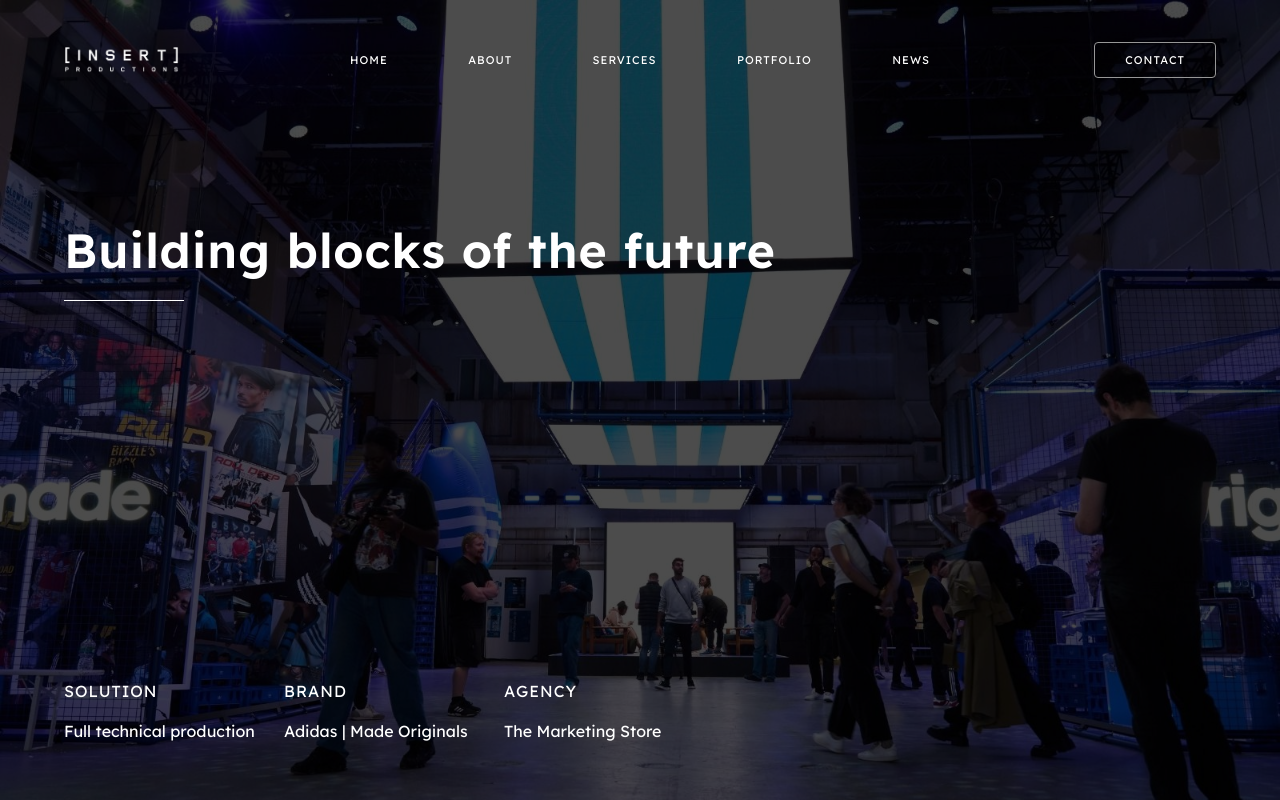
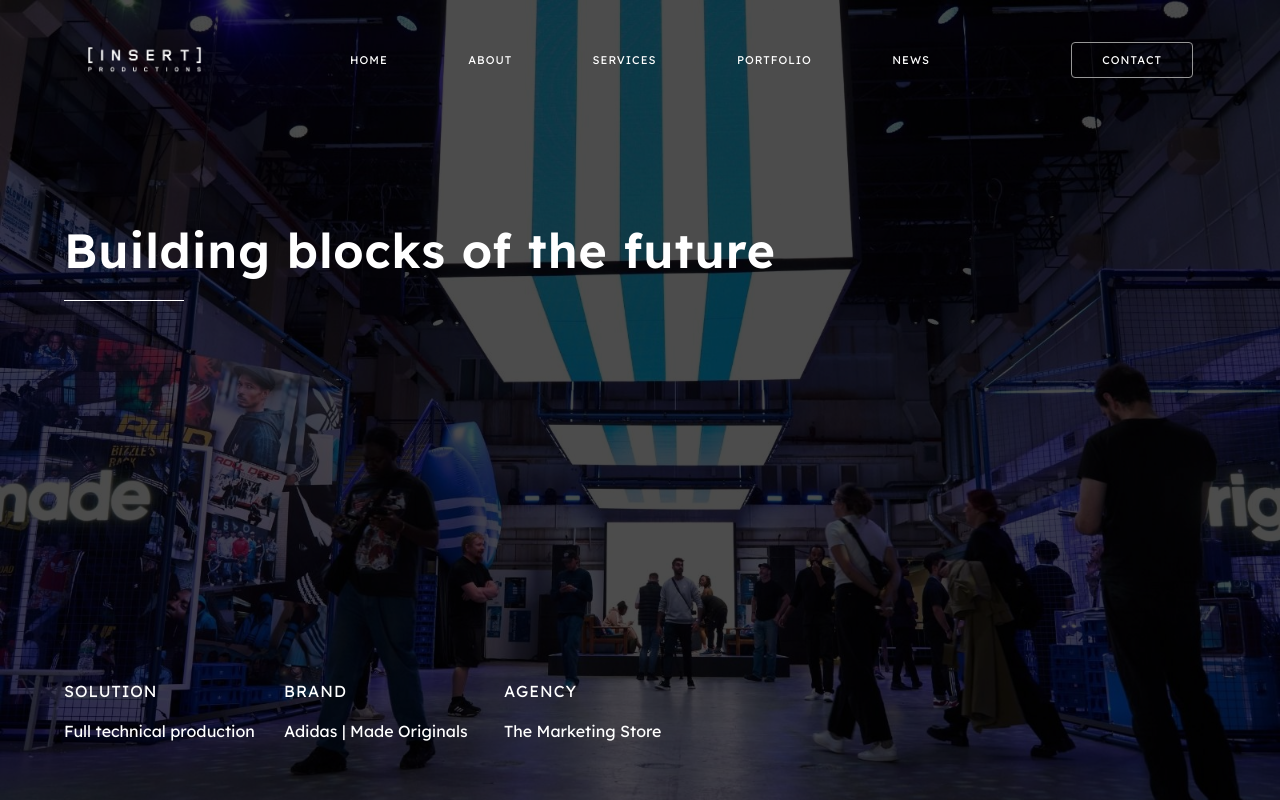
Before and after one commit to Voxel-Studio/three-playground, a Next.js app: page /case-studies/project-1 in a window 1280 px wide. Shown: the top 800 px of the page. Built offline with nearby package versions, Linux system fonts and the light colour scheme.

Commit message:
fix nav bar on home page

```diff
--- a/components/header.js
+++ b/components/header.js
@@ -1,74 +1,72 @@
-import { useState } from 'react';
-import { useRouter } from 'next/router';
-import Link from 'next/link';
-import styles from '../styles/Header.module.css';
+import { useState } from "react";
+import { useRouter } from "next/router";
+import Link from "next/link";
+import styles from "../styles/Header.module.css";
 
-const Header = ({ isHomepage = false }) => {
+const Header = () => {
   const router = useRouter();
   const [showMobile, setShowMobile] = useState(false);
+  const isHomepage = router.pathname === "/";
   return (
-        <div className={isHomepage ? 'wrapper centred' : 'wrapper'}>
-            <nav className={styles.header}>
-                <Link href='/'>
-                    <img
-                        className={styles.logo}
-                        src='/insert-logo-full.png'
-                        alt=''
-                    />
+    <div
+      className="wrapper"
+      //   className={isHomepage ? "wrapper centred" : "wrapper"}
+    >
+      <nav
+        className={styles.header}
+        style={
+          isHomepage
+            ? {
+                position: "fixed",
+                top: 0,
+                left: 0,
+                background:
+                  "linear-gradient(180deg, rgba(0, 0, 0, 1) 80%, rgba(0, 0, 0, 0) 100%",
+              }
+            : null
+        }
+      >
+        <Link href="/">
+          <img className={styles.logo} src="/insert-logo-full.png" alt="" />
         </Link>
         <ul className={styles.desktop}>
-                    <Link href='/'>
+          <Link href="/">
             <li>
-                            <div
-                                className={styles.hoverScroll}
-                                data-hover='HOME'
-                            >
+              <div className={styles.hoverScroll} data-hover="HOME">
                 HOME
               </div>
             </li>
           </Link>
-                    <Link href='/about'>
+          <Link href="/about">
             <li>
-                            <div
-                                className={styles.hoverScroll}
-                                data-hover='ABOUT'
-                            >
+              <div className={styles.hoverScroll} data-hover="ABOUT">
                 ABOUT
               </div>
             </li>
           </Link>
-                    <Link href='/services'>
+          <Link href="/services">
             <li>
-                            <div
-                                className={styles.hoverScroll}
-                                data-hover='SERVICES'
-                            >
+              <div className={styles.hoverScroll} data-hover="SERVICES">
                 SERVICES
               </div>
             </li>
           </Link>
-                    <Link href='/case-studies'>
+          <Link href="/case-studies">
             <li>
-                            <div
-                                className={styles.hoverScroll}
-                                data-hover='PORTFOLIO'
-                            >
+              <div className={styles.hoverScroll} data-hover="PORTFOLIO">
                 PORTFOLIO
               </div>
             </li>
           </Link>
-                    <Link href='/news'>
+          <Link href="/news">
             <li>
-                            <div
-                                className={styles.hoverScroll}
-                                data-hover='NEWS'
-                            >
+              <div className={styles.hoverScroll} data-hover="NEWS">
                 NEWS
               </div>
             </li>
           </Link>
         </ul>
-                <Link href='/contact'>
+        <Link href="/contact">
           <button className={styles.buttonContact}>
             <div className={styles.underlay}></div>
             <span>CONTACT</span>
@@ -76,8 +74,8 @@ const Header = ({ isHomepage = false }) => {
         </Link>
         <img
           className={styles.buttonHamburger}
-                    src='/menu.png'
-                    alt=''
+          src="/menu.png"
+          alt=""
           onClick={() => setShowMobile(true)}
         />
         <ul
@@ -89,37 +87,37 @@ const Header = ({ isHomepage = false }) => {
           className={`${styles.mobile}`}
           style={{
             transform:
-                            router.pathname === '/'
+              router.pathname === "/"
                 ? showMobile
-                                    ? 'translateX(-5%)'
-                                    : 'translateX(-105%)'
+                  ? "translateX(-5%)"
+                  : "translateX(-105%)"
                 : showMobile
-                                ? 'translateX(0)'
-                                : 'translateX(-100%)',
+                ? "translateX(0)"
+                : "translateX(-100%)",
           }}
         >
-                    <Link href='/'>
+          <Link href="/">
             <li>HOME</li>
           </Link>
-                    <Link href='/about'>
+          <Link href="/about">
             <li>ABOUT</li>
           </Link>
-                    <Link href='/services'>
+          <Link href="/services">
             <li>SERVICES</li>
           </Link>
-                    <Link href='/case-studies'>
+          <Link href="/case-studies">
             <li>PORTFOLIO</li>
           </Link>
-                    <Link href='/news'>
+          <Link href="/news">
             <li>NEWS</li>
           </Link>
-                    <Link href='/contact'>
+          <Link href="/contact">
             <li>CONTACT</li>
           </Link>
           <img
             className={styles.buttonClose}
-                        src='/close.png'
-                        alt=''
+            src="/close.png"
+            alt=""
             onClick={() => setShowMobile(false)}
           />
         </ul>
--- a/components/landing.js
+++ b/components/landing.js
@@ -53,7 +53,7 @@ const Landing = () => {
           <Scene />
         </Canvas>
       </div>
-      <Header isHomepage={true} />
+      {/*<Header isHomepage={true} />*/}
       <Loading />
     </div>
   );
--- a/pages/index.js
+++ b/pages/index.js
@@ -271,7 +271,7 @@ export default function Home() {
                     </span>
                 </h1>
             </div> */}
-      {/* <Header /> */}
+      <Header />
       <div className={styles.hero}>
         <Landing />
         {/* <div className={styles.blurNew1} /> */}
--- a/styles/Header.module.css
+++ b/styles/Header.module.css
@@ -7,6 +7,12 @@
   /* align-items: center; */
   z-index: 10;
   transition: all 0.35s ease;
+  /* background: linear-gradient(
+    180deg,
+    rgba(0, 0, 0, 1) 80%,
+    rgba(0, 0, 0, 0) 100%
+  ); */
+  padding: 0 10%;
 }
 
 .logo {
@@ -15,7 +21,7 @@
   height: 28px;
   position: absolute;
   top: 50%;
-	left: 0;
+  left: 2%;
   transform: translateY(-50%);
   transform-origin: center;
   transition: all 0.35s ease-in-out;
@@ -35,6 +41,7 @@
   top: 50%;
   left: 50%;
   transform: translate(-50%, -50%);
+  z-index: 10;
 }
 
 .desktop li {
@@ -80,7 +87,7 @@
   cursor: pointer;
   position: absolute;
   top: 50%;
-	right: 0;
+  right: 2%;
   transform: translateY(-50%);
   background: none;
   outline: 0;
--- a/styles/Home.module.css
+++ b/styles/Home.module.css
@@ -25,11 +25,12 @@
   /* background: linear-gradient(0deg, rgb(77, 49, 152) 95%, rgb(120, 21, 21) 100%); */
   background: linear-gradient(
     0deg,
-    rgba(0, 0, 0, 1) 95%,
+    rgba(0, 0, 0, 1) 80%,
     rgba(0, 0, 0, 0) 100%
   );
   /* margin-top: 6000px; */
   margin-top: 9500px;
+  padding-top: 1500px;
   z-index: 1;
 }
 
```
Lines whose indentation alone changed are shown as unchanged.
